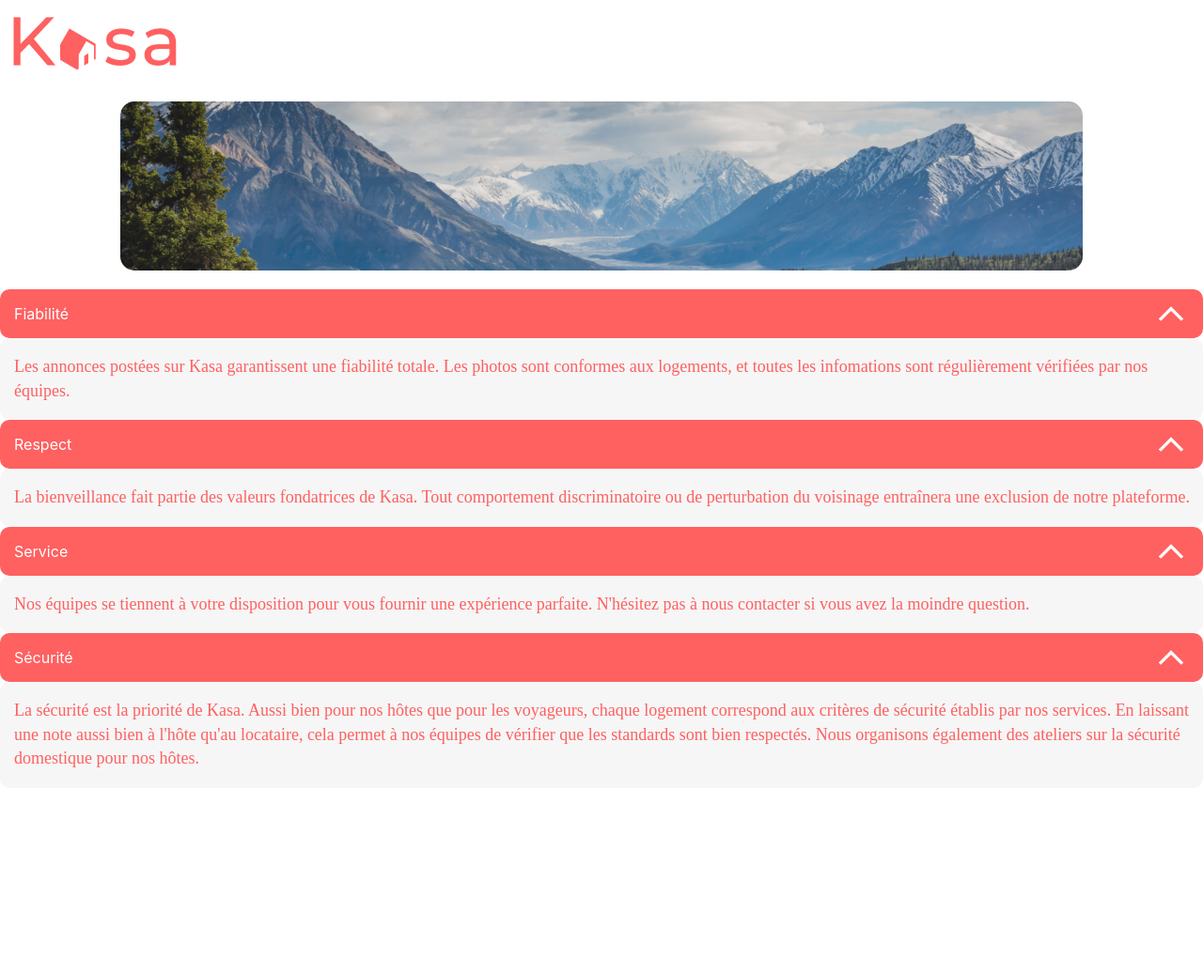
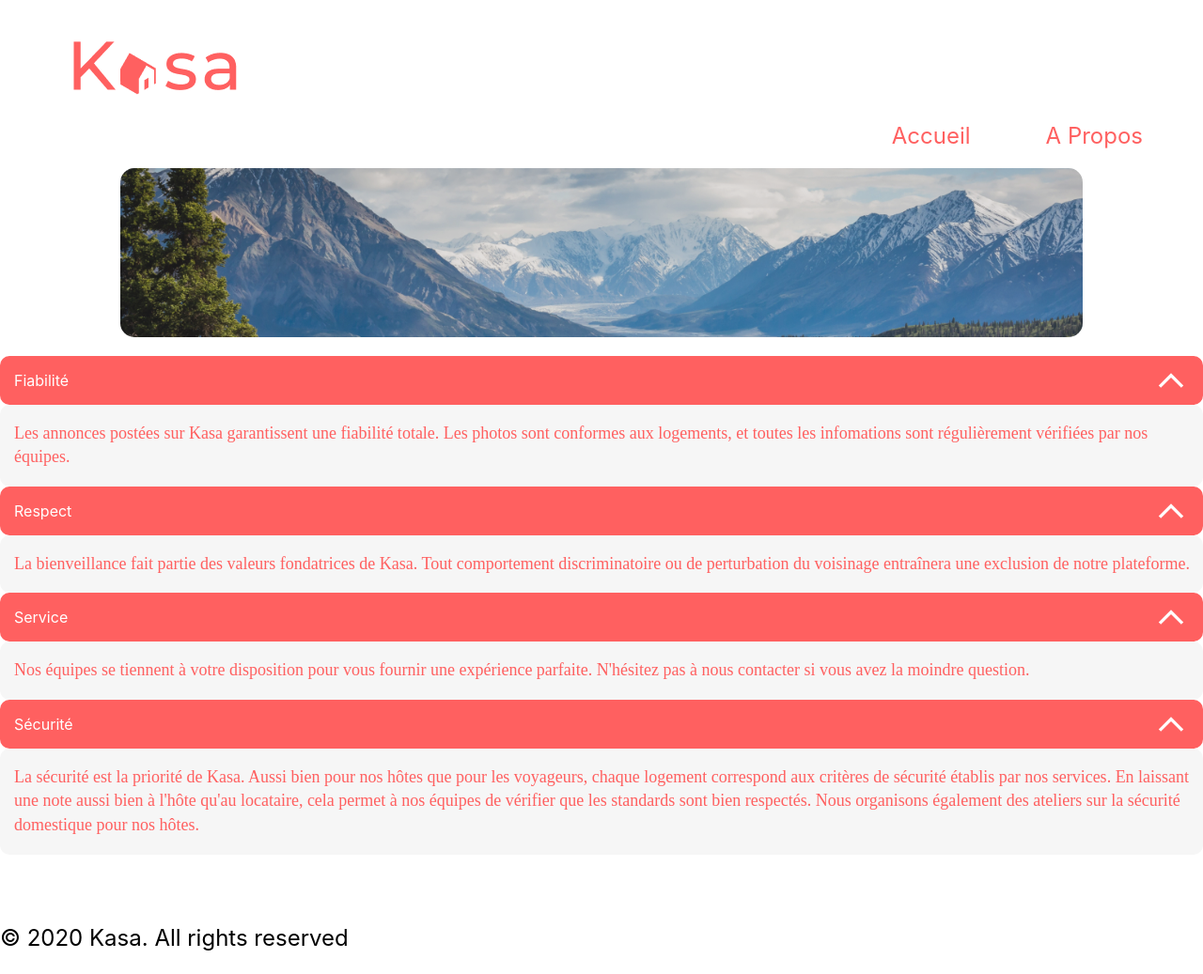
Before and after one commit to bettyY2022/kasa_oc, a React (Create React App) app: page /about in a window 1280 px wide. Shown: the whole page at 94% size. Before the commit the page ends 839 px from the top, so only its background shows below. Built offline with nearby package versions, Linux system fonts and the light colour scheme.

Commit message:
page header

```diff
--- a/src/pages/About.js
+++ b/src/pages/About.js
@@ -4,7 +4,7 @@ import Header from "../pages/Header";
 import "../pages/pages.css";
 import "../components/Banner.css";
 import Collapse from "../components/Collapse";
-
+import Footer from "../pages/Footer";
 
 
 export default function About() {
@@ -43,6 +43,7 @@ export default function About() {
                 </div>
              ))}
           </div>
+          <Footer />
        </div>
     );
  }
--- a/src/pages/Details.js
+++ b/src/pages/Details.js
@@ -5,12 +5,15 @@ import "../components/Collapse";
 import Tag from "../components/Tag";
 import { Rating } from "../components/Rating";
 import Collapse from "../components/Collapse";
+import Header from "../pages/Header";
 
 function Details() {
   // get id from url react-router
   const { logementID } = useParams();
   const data = logements.find((logement) => logement.id === logementID);
   return (
+    <div >
+      <Header />
     <div
       style={{
         width: "w-100",
@@ -54,6 +57,7 @@ function Details() {
               <div>
                 <img
                   src={data.host.picture}
+                  alt="host"
                   style={{ borderRadius: 75 }}
                   width={64}
                 />
@@ -85,6 +89,7 @@ function Details() {
         </div>
       </div>
     </div>
+    </div>
   );
 }
 
--- a/src/pages/Error404.js
+++ b/src/pages/Error404.js
@@ -1,8 +1,9 @@
 import "../pages/pages.css"
+import Header from "../pages/Header";
 
 function Error404() {
     return <div><div className="BodyError">
-
+        <Header />
         <div className="blocError">
             <strong>404</strong>
             <p className="phraseError">Oups! La page que vous demandez n'existe pas.</p>
--- /dev/null
+++ b/src/pages/Footer.js
@@ -0,0 +1,14 @@
+import React from "react";
+import logoFooter from "../pages/logoFooter.png";
+import "../pages/pages.css"
+
+export default function Footer() {
+    return (
+       <div >
+          <div >
+             <img src={logoFooter} alt="logo de Kasa"></img>
+          </div>
+          <p className="footer__text">© 2020 Kasa. All rights reserved</p>
+       </div>
+    );
+ }
--- a/src/pages/Header.js
+++ b/src/pages/Header.js
@@ -1,11 +1,26 @@
 import React from "react";
 import Img from "../pages/logo.png";
 import "../pages/pages.css"
+import { Link } from "react-router-dom";
 
 export default function Header() {
     return (
-       <div >
+       <div className="header">
+         <nav>
              <img src={Img} alt="logo de Kasa"></img>
+             <ul>
+               <li>
+                  <Link to="/Home" >
+                     Accueil
+                  </Link>
+               </li>
+               <li>
+                  <Link to="/About" >
+                     A Propos
+                  </Link>
+               </li>
+            </ul>
+            </nav>
        </div>
     );
  }
--- a/src/pages/Home.js
+++ b/src/pages/Home.js
@@ -2,6 +2,8 @@ import Banner from "../components/Banner";
 import Card from "../components/Card";
 import "../components/Card.css";
 import logements from "../logements.json";
+import "../pages/pages.css"
+import Header from "../pages/Header";
 
 function Home() {
   const cards = logements.map((logement, i) => (
@@ -9,6 +11,7 @@ function Home() {
   ));
   return (
     <div>
+      <Header />
       <Banner />
       <div className="CardKasa">{cards}</div>
     </div>
--- a/src/pages/pages.css
+++ b/src/pages/pages.css
@@ -6,6 +6,7 @@
   display: flex;
   flex-direction: column;
   align-items: center;
+
 }
 
 strong {
@@ -13,6 +14,7 @@ strong {
   font-weight: 700;
   margin-bottom: 20px;
   color: #FF6060;
+
 }
 
 .phraseError {
@@ -98,3 +100,38 @@ strong {
   flex-direction: row-end;
   margin-right: 40px;
 }
+.items{
+  cursor: pointer;
+    font-size: 24px;
+    text-decoration: none;
+    color: #FF6060;
+    display: block;
+    padding: 0 0 0 80px;
+}
+.header{
+  width: 90%;
+  margin: 2% 0 1% 5%;
+}
+.header ul{
+  display: flex;
+  padding: 0;
+  justify-content: flex-end;
+}
+.header li{
+  display: block;
+  padding: 0 0 0 80px;
+
+}
+.header a{
+  cursor: pointer;
+  font-size: 24px;
+  text-decoration: none;
+  color: #FF6060;
+}
+.header a:hover{
+  text-decoration: underline;
+}
+.footer__text{
+  margin-top: 30px;
+  font-size: 24px;
+}
```
Also changed, not shown: src/pages/logoFooter.png (added).
